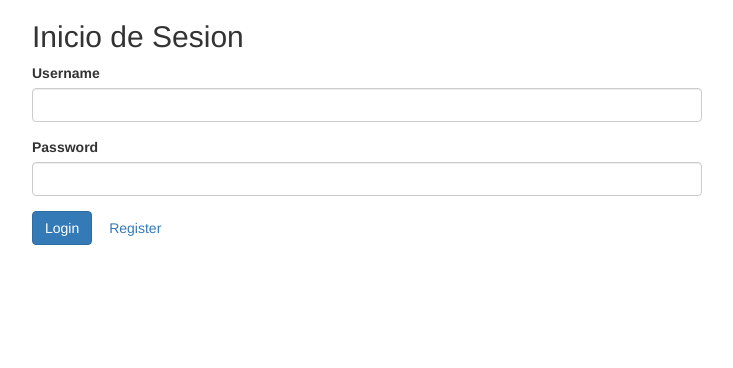
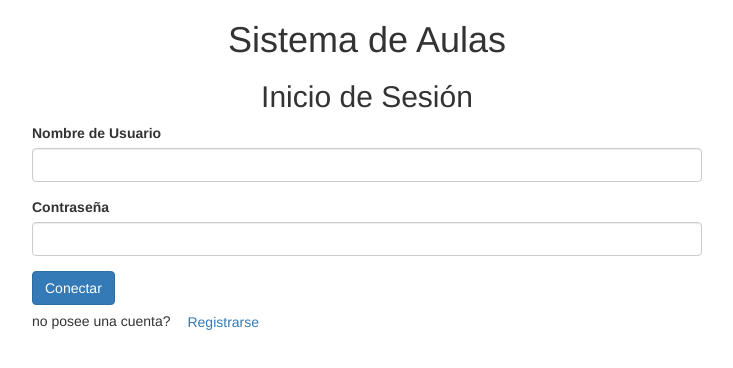
Before and after one commit to Betofail/proyectoWeb, a website: page app/index.html at #/home in a window 1280 px wide. Shown: the whole page, without its empty margins (273-1006 px from the left). Drawn offline with nearby package versions, Linux system fonts and the light colour scheme; some packages are replaced by stand-ins of ours; files that its build step writes are made by us from their sources.

Commit message:
cambiado login y trabajando en main

```diff
--- a/app/views/login.html
+++ b/app/views/login.html
@@ -1,18 +1,24 @@
-    <div class="container-fluid ">
-      <h2>Inicio de Sesion</h2>
+  <div class="container-fluid ">
+      <h1 style="text-align:center"> Sistema de Aulas</h1>
+      <h2 style="text-align:center">Inicio de Sesión</h2>
+  <bgcolor style:"background-color:red">
+
           <form name="form" role="form">
               <div class="form-group">
-                  <label for="username">Username</label>
+
+                  <label for="username">Nombre de Usuario</label>
                   <input type="text" name="username" id="username" class="form-control" ng-model="usuario.username" required />
 
               </div>
               <div class="form-group">
-                  <label for="password">Password</label>
+                  <label for="password">Contraseña</label>
                   <input type="password" name="password" id="password" class="form-control" ng-model="usuario.password" required />
 
               </div>
               <div class="form-actions">
-                  <button type="submit" ng-click="loginUsuario()" class="btn btn-primary">Login</button>
-                  <a href="/signup" class="btn btn-link">Register</a>
+                  <button style="t" type="submit" ng-click="loginUsuario()" class="btn btn-primary">Conectar</button>
+                  <p> no posee una cuenta?
+                  <a href="/signup" class="btn btn-link">Registrarse</a>
+                  </p>
               </div>
           </form>
```
Also changed, not shown: app/views/main.html (+3 -3 lines), app/views/profile.html (+2 -2 lines), app/styles/login.css (added).
